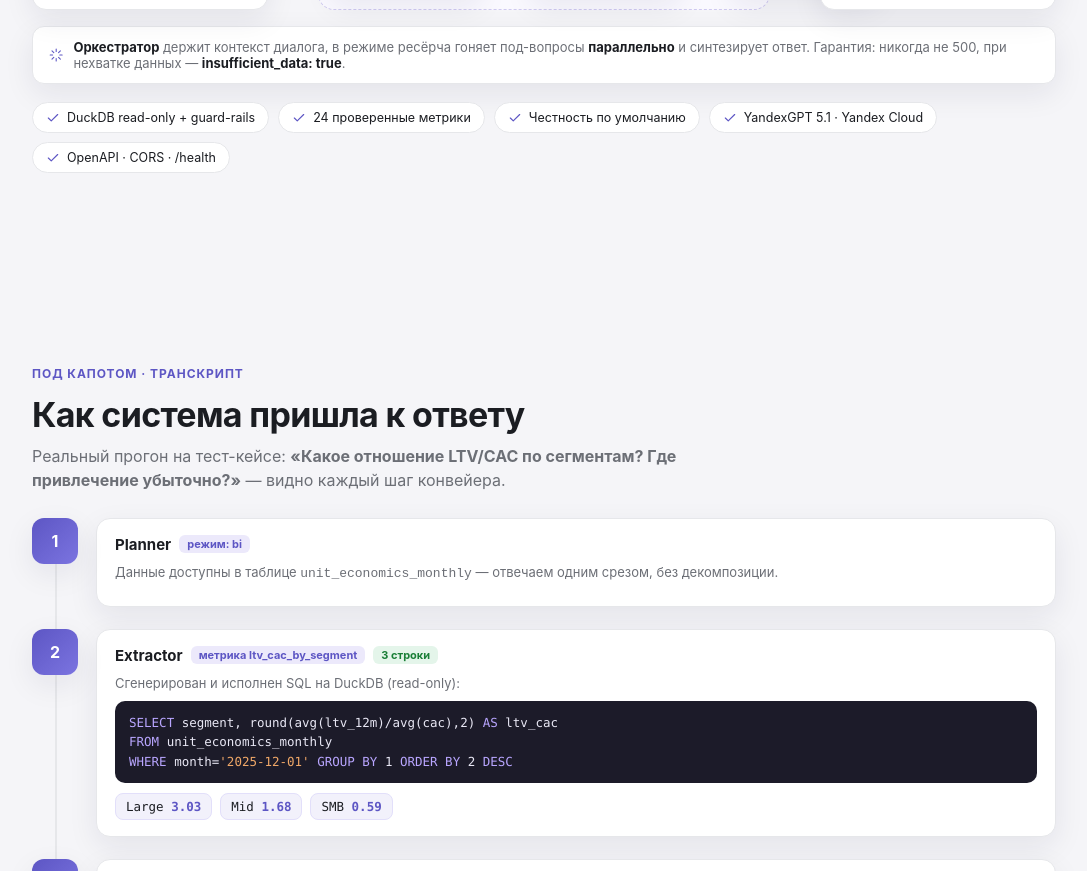
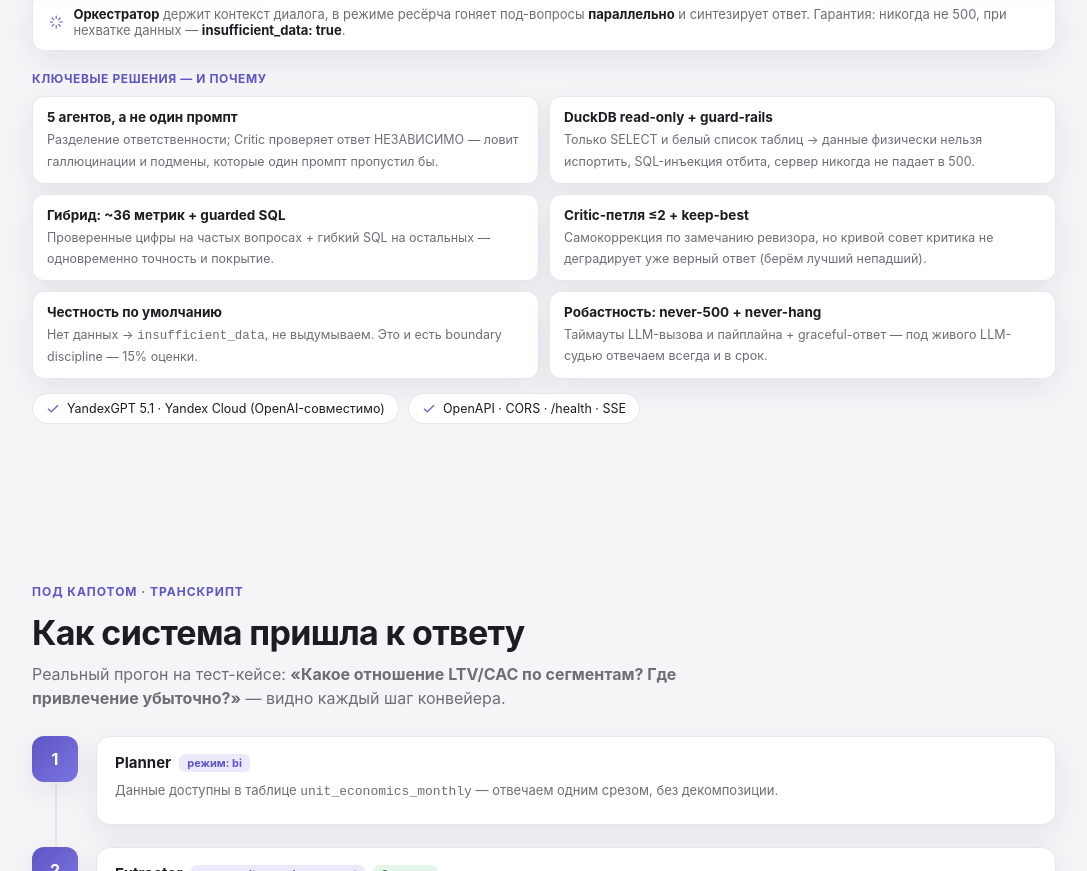
Before and after one commit to crazywoolf/sh-2026, a website: page web/demo.html in a window 1280 px wide. Shown: the part 3739-4610 px from the top of the page, without its empty margins (96-1183 px from the left). Drawn offline with nearby package versions, Linux system fonts and the light colour scheme.

Commit message:
Демо/Архитектура: блок «Ключевые решения — и почему» (6 решений с рационалом: 5 агентов/разделение, read-only/безопасность, гибрид метрик+SQL, Critic-петля+keep-best, честность/boundary, never-500+never-hang); актуализировано ~36 метрик. Закрывает «решения и почему» критерия

```diff
--- a/web/demo.html
+++ b/web/demo.html
@@ -73,7 +73,12 @@
     .orch{display:flex;align-items:center;gap:10px;margin-top:16px;font-size:13px;color:var(--mut);
       background:#fff;border:1px solid var(--line);border-radius:12px;padding:12px 16px;box-shadow:var(--shadow)}
     .orch b{color:var(--ink)}
-    .chips{display:flex;flex-wrap:wrap;gap:9px;margin-top:18px}
+    .dlabel{font-size:12px;font-weight:700;color:var(--brand);margin:20px 0 10px;text-transform:uppercase;letter-spacing:.05em}
+    .decisions{display:grid;grid-template-columns:1fr 1fr;gap:10px}
+    .dec{background:#fff;border:1px solid var(--line);border-radius:12px;padding:12px 14px;box-shadow:var(--shadow)}
+    .dec b{display:block;font-size:13.5px;margin-bottom:3px;color:var(--ink)}
+    .dec span{font-size:12.5px;color:var(--mut);line-height:1.45}
+    .chips{display:flex;flex-wrap:wrap;gap:9px;margin-top:14px}
     .chip{font-size:12.5px;color:var(--ink);background:#fff;border:1px solid var(--line);border-radius:999px;padding:7px 13px;
       display:inline-flex;align-items:center;gap:7px}
     .chip svg{color:var(--brand)}
@@ -404,12 +409,18 @@
       <span><b>Оркестратор</b> держит контекст диалога, в режиме ресёрча гоняет под-вопросы <b>параллельно</b> и синтезирует ответ. Гарантия: никогда не 500, при нехватке данных — <b>insufficient_data: true</b>.</span>
     </div>
 
+    <div class="dlabel">Ключевые решения — и почему</div>
+    <div class="decisions">
+      <div class="dec"><b>5 агентов, а не один промпт</b><span>Разделение ответственности; Critic проверяет ответ НЕЗАВИСИМО — ловит галлюцинации и подмены, которые один промпт пропустил бы.</span></div>
+      <div class="dec"><b>DuckDB read-only + guard-rails</b><span>Только SELECT и белый список таблиц → данные физически нельзя испортить, SQL-инъекция отбита, сервер никогда не падает в 500.</span></div>
+      <div class="dec"><b>Гибрид: ~36 метрик + guarded SQL</b><span>Проверенные цифры на частых вопросах + гибкий SQL на остальных — одновременно точность и покрытие.</span></div>
+      <div class="dec"><b>Critic-петля ≤2 + keep-best</b><span>Самокоррекция по замечанию ревизора, но кривой совет критика не деградирует уже верный ответ (берём лучший непадший).</span></div>
+      <div class="dec"><b>Честность по умолчанию</b><span>Нет данных → <code>insufficient_data</code>, не выдумываем. Это и есть boundary discipline — 15% оценки.</span></div>
+      <div class="dec"><b>Робастность: never-500 + never-hang</b><span>Таймауты LLM-вызова и пайплайна + graceful-ответ — под живого LLM-судью отвечаем всегда и в срок.</span></div>
+    </div>
     <div class="chips">
-      <span class="chip"><svg width="14" height="14" viewBox="0 0 24 24" fill="none" stroke="currentColor" stroke-width="2" stroke-linecap="round" stroke-linejoin="round"><path d="m20 6-11 11-5-5"/></svg> DuckDB read-only + guard-rails</span>
-      <span class="chip"><svg width="14" height="14" viewBox="0 0 24 24" fill="none" stroke="currentColor" stroke-width="2" stroke-linecap="round" stroke-linejoin="round"><path d="m20 6-11 11-5-5"/></svg> 24 проверенные метрики</span>
-      <span class="chip"><svg width="14" height="14" viewBox="0 0 24 24" fill="none" stroke="currentColor" stroke-width="2" stroke-linecap="round" stroke-linejoin="round"><path d="m20 6-11 11-5-5"/></svg> Честность по умолчанию</span>
-      <span class="chip"><svg width="14" height="14" viewBox="0 0 24 24" fill="none" stroke="currentColor" stroke-width="2" stroke-linecap="round" stroke-linejoin="round"><path d="m20 6-11 11-5-5"/></svg> YandexGPT 5.1 · Yandex Cloud</span>
-      <span class="chip"><svg width="14" height="14" viewBox="0 0 24 24" fill="none" stroke="currentColor" stroke-width="2" stroke-linecap="round" stroke-linejoin="round"><path d="m20 6-11 11-5-5"/></svg> OpenAPI · CORS · /health</span>
+      <span class="chip"><svg width="14" height="14" viewBox="0 0 24 24" fill="none" stroke="currentColor" stroke-width="2" stroke-linecap="round" stroke-linejoin="round"><path d="m20 6-11 11-5-5"/></svg> YandexGPT 5.1 · Yandex Cloud (OpenAI-совместимо)</span>
+      <span class="chip"><svg width="14" height="14" viewBox="0 0 24 24" fill="none" stroke="currentColor" stroke-width="2" stroke-linecap="round" stroke-linejoin="round"><path d="m20 6-11 11-5-5"/></svg> OpenAPI · CORS · /health · SSE</span>
     </div>
   </section>
 
```
